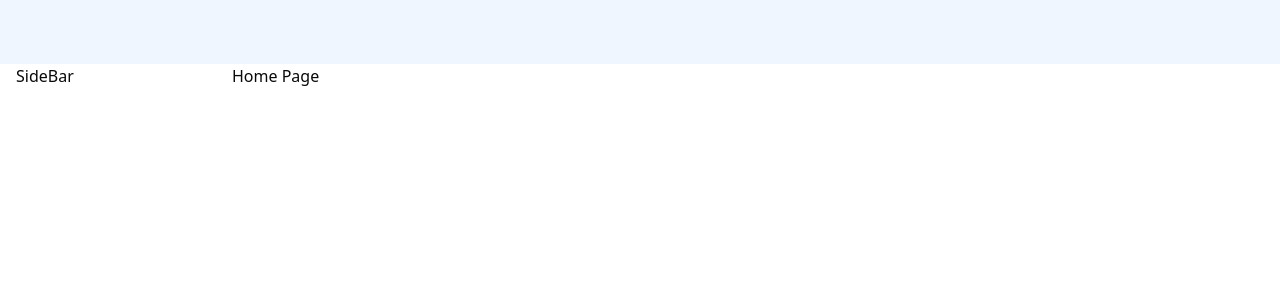
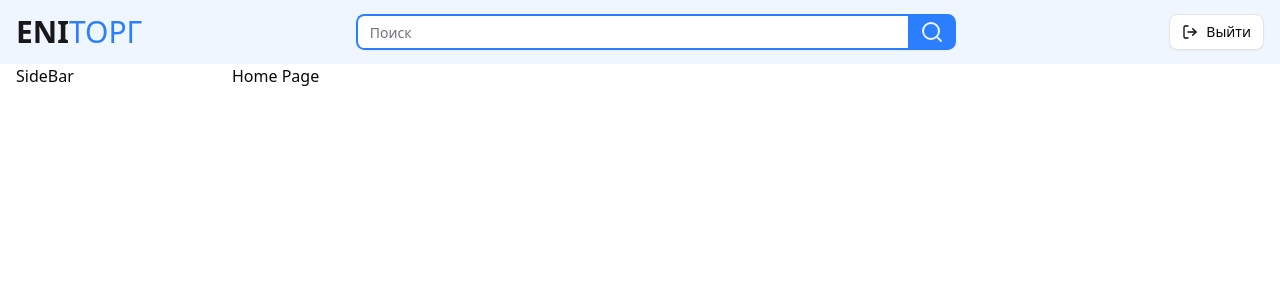
Before and after one commit to artemka89/enitorg-admin, a React (Vite) app: page / in a window 1280 px wide. Shown: the top 300 px of the page. Built offline with nearby package versions, Linux system fonts and the light colour scheme.

Commit message:
feat: add header layout

```diff
--- a/src/features/header/ui/header.tsx
+++ b/src/features/header/ui/header.tsx
@@ -1,6 +1,11 @@
 import { type FC } from 'react';
+import { LogOut } from 'lucide-react';
 
 import { cn } from '@/shared/lib/cn';
+import { Button } from '@/shared/ui/button';
+import { Container } from '@/shared/ui/container';
+import { Logo } from '@/shared/ui/logo';
+import { SearchField } from '@/shared/ui/search-field';
 
 interface HeaderProps {
   className?: string;
@@ -10,6 +15,17 @@ export const Header: FC<HeaderProps> = ({ className }) => {
   return (
     <header
       className={cn(className, 'h-16 bg-primary-foreground flex items-center')}
-    ></header>
+    >
+      <Container className="flex items-center justify-between w-full gap-4">
+        <Logo />
+        <SearchField onSearch={() => {}} />
+        <div>
+          <Button variant="outline">
+            <LogOut />
+            Выйти
+          </Button>
+        </div>
+      </Container>
+    </header>
   );
 };
--- /dev/null
+++ b/src/shared/ui/container.tsx
@@ -0,0 +1,12 @@
+import { type FC } from 'react';
+
+import { cn } from '@/shared/lib/cn';
+
+interface ContainerProps {
+  children: React.ReactNode;
+  className?: string;
+}
+
+export const Container: FC<ContainerProps> = ({ className, children }) => {
+  return <div className={cn('mx-auto px-4', className)}>{children}</div>;
+};
--- /dev/null
+++ b/src/shared/ui/input.tsx
@@ -0,0 +1,21 @@
+import * as React from 'react';
+
+import { cn } from '@/shared/lib/cn';
+
+function Input({ className, type, ...props }: React.ComponentProps<'input'>) {
+  return (
+    <input
+      type={type}
+      data-slot="input"
+      className={cn(
+        'file:text-foreground placeholder:text-muted-foreground selection:bg-primary selection:text-primary-foreground dark:bg-input/30 border-input h-9 w-full min-w-0 rounded-md border bg-transparent px-3 py-1 text-base shadow-xs transition-[color,box-shadow] outline-none file:inline-flex file:h-7 file:border-0 file:bg-transparent file:text-sm file:font-medium disabled:pointer-events-none disabled:cursor-not-allowed disabled:opacity-50 md:text-sm',
+        'focus-visible:border-ring focus-visible:ring-ring/50 focus-visible:ring-[3px]',
+        'aria-invalid:ring-destructive/20 dark:aria-invalid:ring-destructive/40 aria-invalid:border-destructive',
+        className,
+      )}
+      {...props}
+    />
+  );
+}
+
+export { Input };
--- /dev/null
+++ b/src/shared/ui/logo.tsx
@@ -0,0 +1,32 @@
+import { type FC } from 'react';
+import { Link } from 'react-router';
+
+import { cn } from '@/shared/lib/cn';
+
+import { ROUTES } from '../routes';
+
+interface LogoProps {
+  theme?: 'light' | 'dark';
+  className?: string;
+}
+
+export const Logo: FC<LogoProps> = ({ theme = 'light', className }) => {
+  return (
+    <div className={cn('text-3xl', className)}>
+      <Link to={ROUTES.home}>
+        <div className="flex items-center">
+          <span
+            className={cn(
+              { ['text-secondary-foreground']: theme === 'light' },
+              { ['text-secondary']: theme === 'dark' },
+              'font-bold',
+            )}
+          >
+            ENI
+          </span>
+          <span className="text-primary font-normal">ТОРГ</span>
+        </div>
+      </Link>
+    </div>
+  );
+};
--- /dev/null
+++ b/src/shared/ui/search-field.tsx
@@ -0,0 +1,74 @@
+import { type ChangeEvent, type FC, useRef, useState } from 'react';
+import { Search, X } from 'lucide-react';
+
+import { cn } from '@/shared/lib/cn';
+import { Button } from '@/shared/ui/button';
+import { Input } from '@/shared/ui/input';
+
+interface SearchFieldProps {
+  onSearch: (value: string) => void;
+  className?: string;
+}
+
+export const SearchField: FC<SearchFieldProps> = ({ onSearch, className }) => {
+  const [value, setValue] = useState('');
+
+  const inputRef = useRef<HTMLInputElement>(null);
+
+  const handleChangeSearchValue = (event: ChangeEvent<HTMLInputElement>) => {
+    setValue(event.target.value);
+  };
+
+  const handleClearSearchValue = () => {
+    setValue('');
+    inputRef.current?.focus();
+  };
+
+  const handleSearchClick = () => {
+    if (!value) return;
+    onSearch(value);
+  };
+
+  const handleEnterClick = (event: React.KeyboardEvent<HTMLInputElement>) => {
+    if (event.key !== 'Enter') return;
+    if (!value) return;
+    onSearch(value);
+  };
+
+  return (
+    <div
+      className={cn(
+        className,
+        'relative z-50 flex w-full max-w-[600px] min-w-[180px] items-center',
+      )}
+    >
+      <Input
+        ref={inputRef}
+        type="text"
+        name="search"
+        value={value}
+        onChange={handleChangeSearchValue}
+        onKeyDown={handleEnterClick}
+        placeholder="Поиск"
+        className="border-primary bg-background focus-visible:ring-ring/50 focus-visible:border-primary min-w-[180px] grow-1 rounded-r-none border-2 border-r-0 pr-8 outline-0 focus-visible:ring-0"
+      />
+      <Button
+        variant="link"
+        size="icon"
+        onClick={handleClearSearchValue}
+        className={cn('absolute right-12 z-50 text-black hover:scale-110', {
+          ['invisible']: !value,
+        })}
+      >
+        <X className="size-6" />
+      </Button>
+      <Button
+        size="icon"
+        onClick={handleSearchClick}
+        className={cn('relative z-50 w-12 rounded-l-none')}
+      >
+        <Search className="size-6" />
+      </Button>
+    </div>
+  );
+};
```
